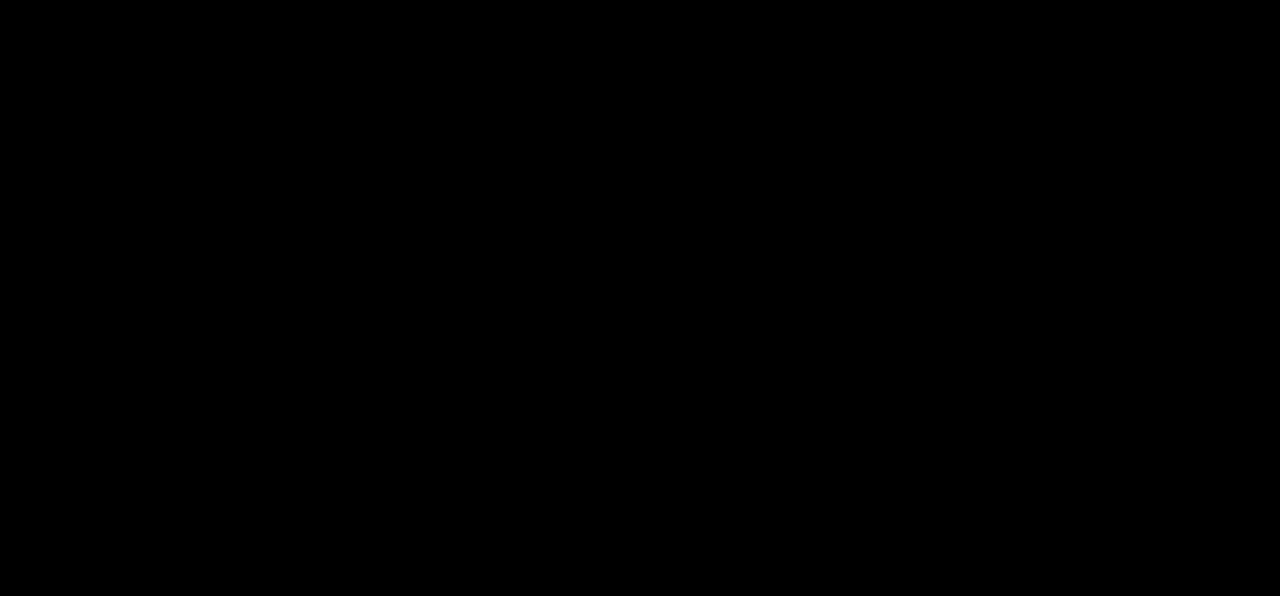
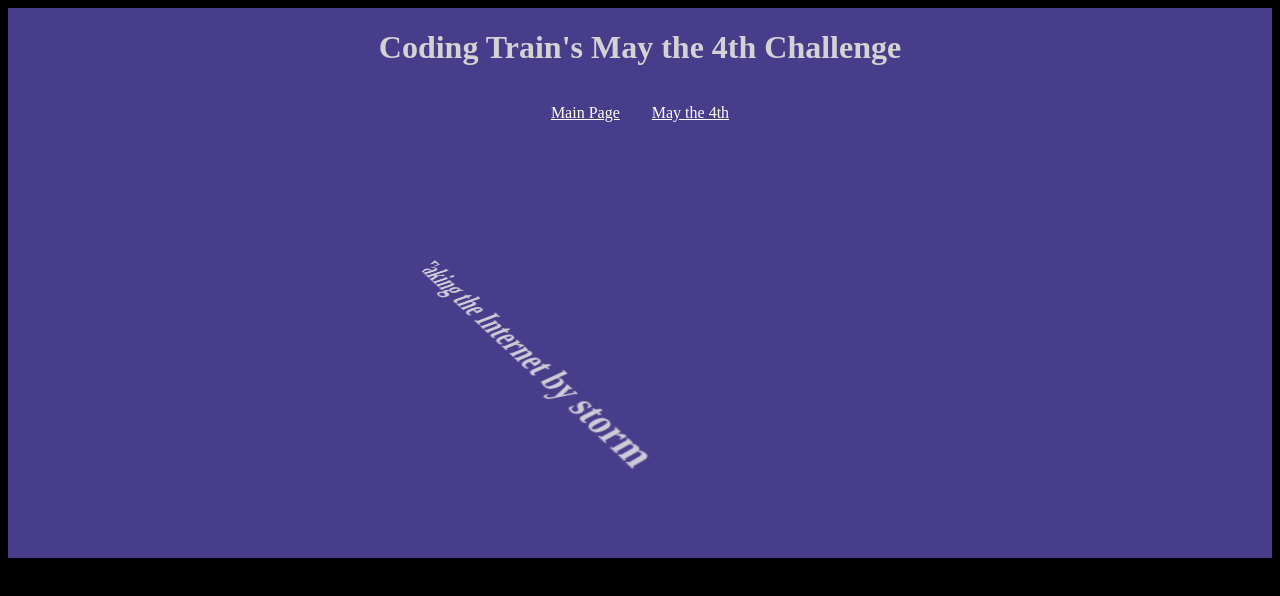
Before and after one commit to melissa-24/codeing-train-may-the-4th, a React (Create React App) app: page /version-2 in a window 1280 px wide. Shown: the top 596 px of the page. Built offline with nearby package versions, Linux system fonts and the light colour scheme.

Commit message:
version 2 working

```diff
--- a/src/App.css
+++ b/src/App.css
@@ -25,6 +25,7 @@
 
 nav a {
   color: white;
+  padding: 1em;
 }
 
 .thescene {
--- a/src/App.js
+++ b/src/App.js
@@ -4,6 +4,7 @@
 import './App.css'
 import Cube from './components/Cube'
 import MayThe4th from './components/version1/MayThe4th'
+import VersionFun from './components/version2/VersionFun'
 
 class App extends React.Component {
   render() {
@@ -13,7 +14,7 @@
         <Switch>
           <Route exact path='/' component={Cube} />
           <Route path='/version-1' component={MayThe4th} />
-          {/* <Route path='/version-2' component={VersionFun} /> */}
+          <Route path='/version-2' component={VersionFun} />
         </Switch>
       </BrowserRouter>
       </>
--- a/src/components/Cube.js
+++ b/src/components/Cube.js
@@ -8,6 +8,7 @@
                 <h1>Main page</h1>
                 <nav>
                     <Link to='/version-1'>May The 4th Scrawler</Link>
+                    <Link to='/version-2'>Fun Version</Link>
                 </nav>
                 <div className='thescene'>
                     <div className='thecube'>
--- a/src/components/version1/MayThe4th.js
+++ b/src/components/version1/MayThe4th.js
@@ -12,6 +12,7 @@
           <h1>Coding Train's May the 4th Challenge</h1>
           <nav>
               <Link to='/'>Main Page</Link>
+              <Link to='/version-2'>Fun Version</Link>
           </nav>
           <div className='scene'>
             <div className='cube'>
--- a/src/components/version2/Scrolling.jsx
+++ b/src/components/version2/Scrolling.jsx
@@ -0,0 +1,26 @@
+import React, { useState } from 'react'
+import { useSpring, animated } from 'react-spring'
+
+// import { myText } from './text'
+
+const FunScrolling = ({ myText }) => {
+    const [key, setKey] = useState(1)
+
+    const scroll = useSpring({
+        from: { transform: "translate(10px, 200px)", opacity: '100%', color: '#fff', 'letter-spacing': '4px', 'z-index': '0', 'font-size': '40px', rotate: '-360deg'},
+        to: { transform: 'translate(0, -5px)', opacity: '75%', color: '#ccc', 'letter-spacing': '-3px', 'z-index': '-1000', 'font-size': '20px', rotate: '360deg'},
+        config: { duration: 9000 },
+        reset: true,
+        onRest: () => {
+            setKey(key + 1)
+        }
+    })
+
+    return (
+        <div key={key} className='text'>
+            <animated.div style={scroll}>{myText}</animated.div>
+        </div>
+    )
+}
+
+export default FunScrolling
--- a/src/components/version2/VersionFun.js
+++ b/src/components/version2/VersionFun.js
@@ -0,0 +1,29 @@
+import React from 'react'
+import { Link } from 'react-router-dom'
+
+import FunScrolling from './Scrolling'
+import './version2.css'
+
+
+class VersionFun extends React.Component {
+  render() {
+    return (
+      <div className='version-2'>
+          <h1>Coding Train's May the 4th Challenge</h1>
+          <nav>
+              <Link to='/'>Main Page</Link>
+              <Link to='/version-1'>May the 4th</Link>
+          </nav>
+          <div className='scene'>
+            <div className='cube'>
+              <div className='face face--scroll'>
+                <FunScrolling myText='Taking the Internet by storm' />
+              </div>
+            </div>
+          </div>
+      </div>
+    )
+  }
+}
+
+export default VersionFun
--- /dev/null
+++ b/src/components/version2/version2.css
@@ -0,0 +1,20 @@
+.version-2 {
+  color: lightgray;
+  display: flex;
+  flex-direction: column;
+  align-items: center;
+  justify-content: center;
+  background-color: darkslateblue;
+  width: 100%;
+  height: 100%;
+}
+
+.text {
+    display: flex;
+    flex-direction: column;
+    font-size: 2em;
+    align-items: flex-start;
+    height: 400px;
+    width: 500px;
+    overflow: hidden;
+  }
```
